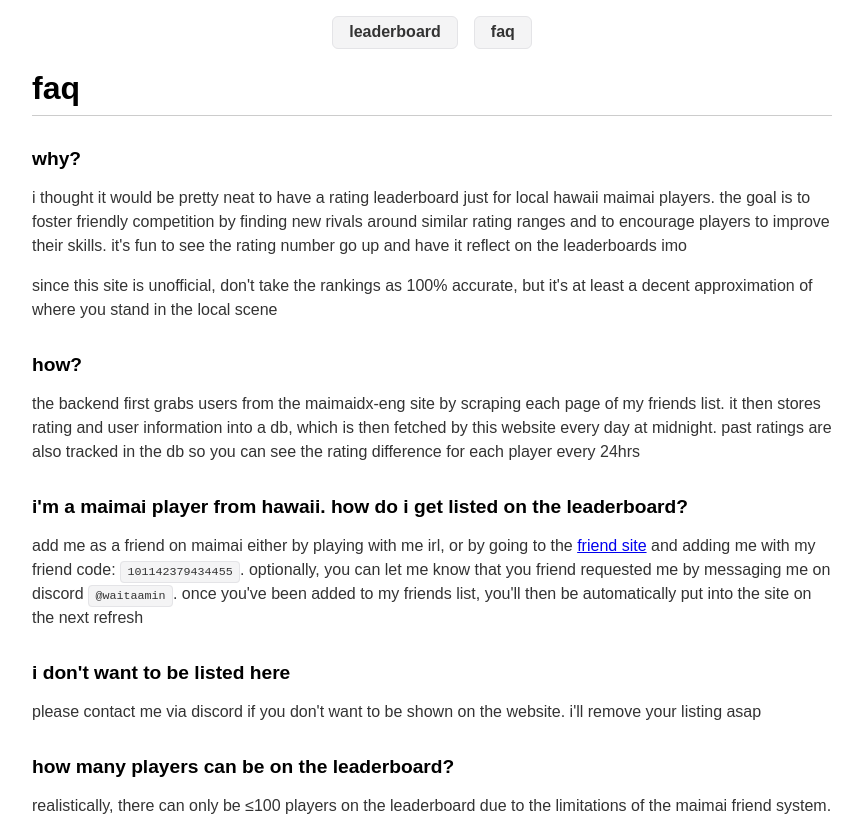
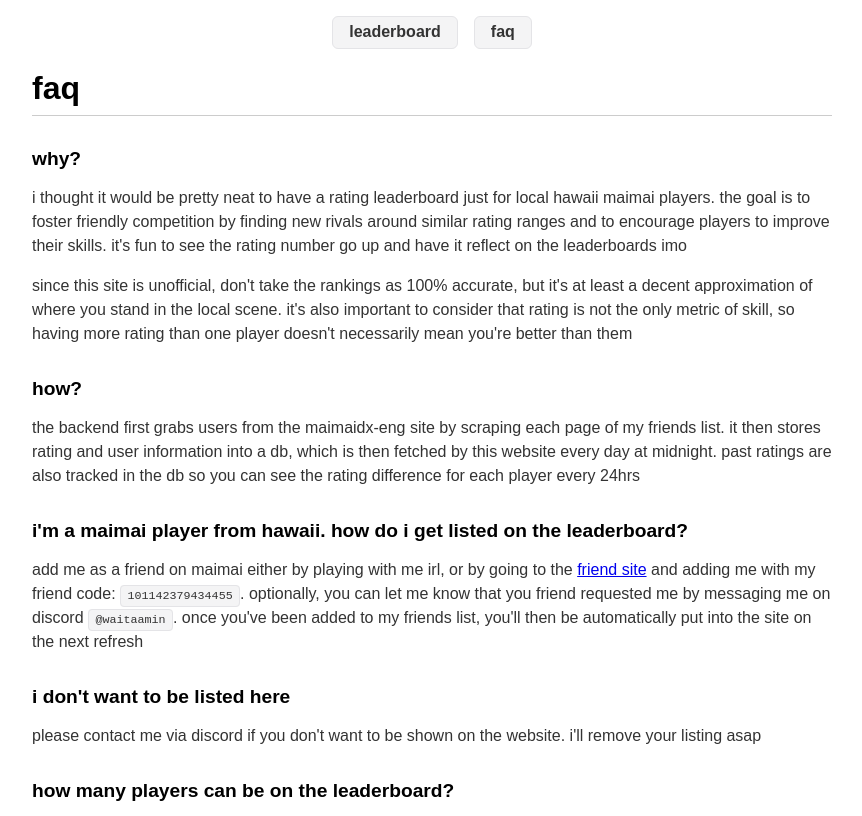
Before and after one commit to min-808/rating-site, a Next.js app: page /faq in a window 1280 px wide. Shown: the top 816 px of the page, without its empty margins (208-1070 px from the left). Built offline with nearby package versions, Linux system fonts and the light colour scheme.

Commit message:
added disclaimer

```diff
--- a/src/app/faq/page.tsx
+++ b/src/app/faq/page.tsx
@@ -24,7 +24,7 @@ export default function Faq() {
                 i thought it would be pretty neat to have a rating leaderboard just for local hawaii maimai players. the goal is to foster friendly competition by finding new rivals around similar rating ranges and to encourage players to improve their skills. it's fun to see the rating number go up and have it reflect on the leaderboards imo
             </p>
             <p>
-                since this site is unofficial, don't take the rankings as 100% accurate, but it's at least a decent approximation of where you stand in the local scene
+                since this site is unofficial, don't take the rankings as 100% accurate, but it's at least a decent approximation of where you stand in the local scene. it's also important to consider that rating is not the only metric of skill, so having more rating than one player doesn't necessarily mean you're better than them
             </p>
         </>
       ),
```
